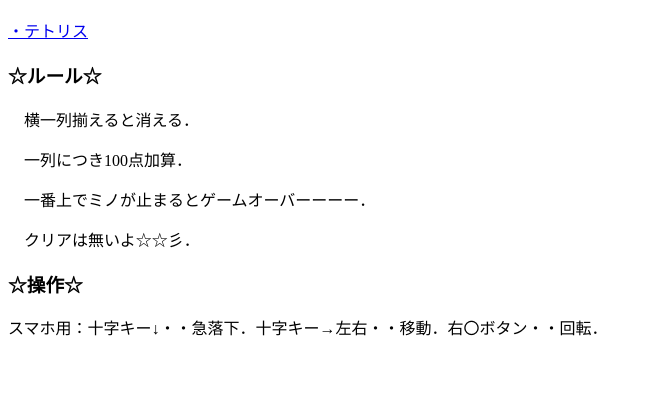
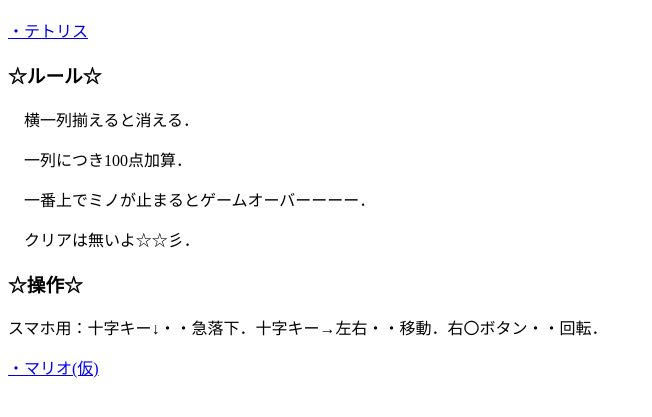
Before and after one commit to boc-th/boc-th.github.io, a plain HTML site: page index.html in a window 1280 px wide. Shown: the part 57-474 px from the top of the page, without its empty margins (0-652 px from the left). Drawn offline with Linux system fonts and the light colour scheme.

Commit message:
add mario link

```diff
--- a/index.html
+++ b/index.html
@@ -15,5 +15,6 @@
     <p>　クリアは無いよ☆☆彡．</p>
     <h3>☆操作☆</h3>
     <p>スマホ用：十字キー↓・・急落下．十字キー→左右・・移動．右〇ボタン・・回転．</p>
+    <a href="mariko/index.html">・マリオ(仮)</a>
 </body>
 </html>
```
